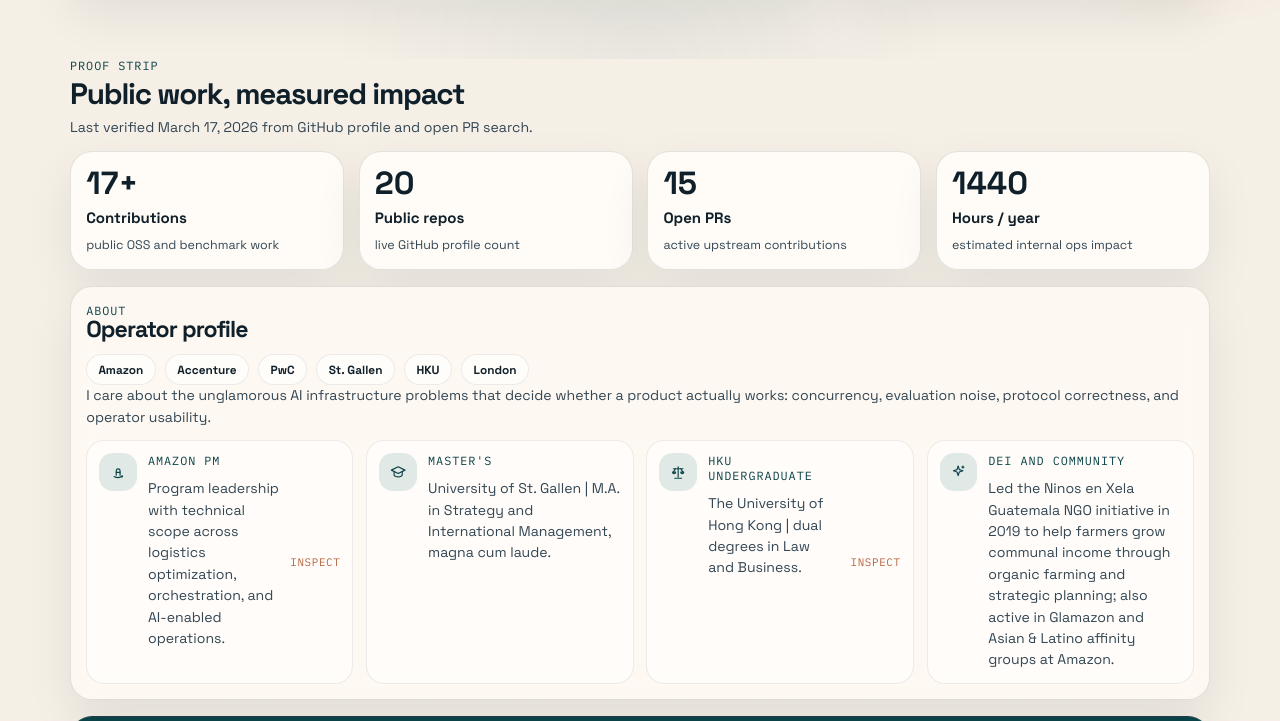
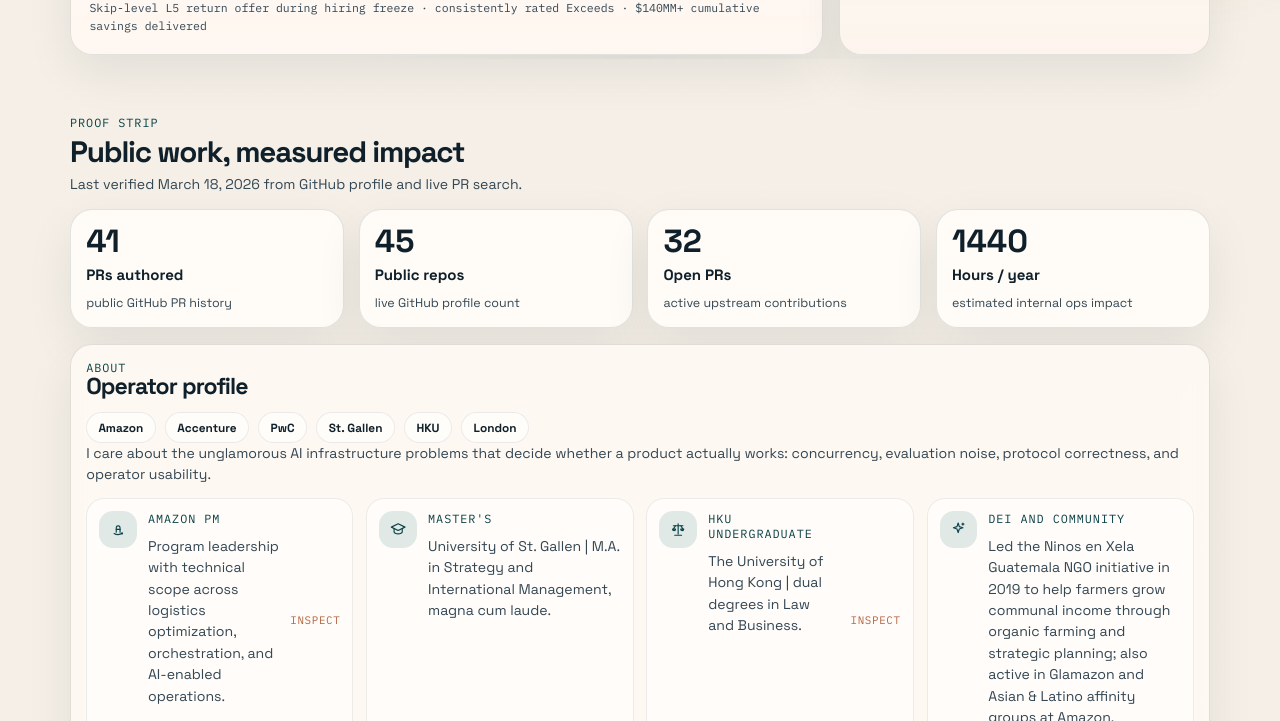
Before and after one commit to joaquinhuigomez/joaquinh-com, a website built with Vite: page index.html in a window 1280 px wide. Shown: the part 741-1462 px from the top of the page. Built offline with nearby package versions, Linux system fonts and the light colour scheme.

Commit message:
Refresh OSS proof and footprint map

```diff
--- a/src/content.js
+++ b/src/content.js
@@ -8,6 +8,7 @@ export const siteContent = {
   nav: [
     { label: "Profile", href: "#proof" },
     { label: "Projects", href: "#projects" },
+    { label: "Voice lab", href: "/labs/voice-workspace/" },
     { label: "Open source", href: "#open-source" },
     { label: "Amazon", href: "#case-study" },
     { label: "Contact", href: "#contact" }
@@ -70,7 +71,7 @@ export const siteContent = {
         summary:
           "Public work focused on the quality layer underneath AI products: serving, evaluation, and tool integration.",
         bullets: [
-          "Fixed TOCTOU rate-limiter race conditions in LiteLLM",
+          "Merged an MCP tool-response interoperability fix in Mastra",
           "Patched SSRF DNS-rebinding exposure in the Vercel AI SDK",
           "Improved MCP and agent-SDK protocol reliability"
         ],
@@ -120,6 +121,13 @@ export const siteContent = {
         external: false,
         style: "secondary",
         icon: "spark"
+      },
+      {
+        label: "Voice workspace",
+        href: "/labs/voice-workspace/",
+        external: false,
+        style: "secondary",
+        icon: "workflow"
       },
       {
         label: "Contact",
@@ -172,7 +180,7 @@ export const siteContent = {
             },
             {
               id: "latam",
-              label: "LatAm",
+              label: "Latin America",
               subtitle: "Chile and Colombia",
               items: ["Pontificia Universidad Catolica de Chile", "Universidad de los Andes, Colombia"]
             },
@@ -248,7 +256,7 @@ export const siteContent = {
           bullets: [
             "Built AWS-native orchestration for long-running business experiments and simulation workflows",
             "Shipped Python and TypeScript tools for rate limiting, judge calibration, and agent evaluation",
-            "Contributed reliability fixes across Vercel AI SDK, LiteLLM, MCP servers, CrewAI, and Anthropic's agent SDK"
+            "Contributed reliability fixes across Vercel AI SDK, Mastra, MCP servers, CrewAI, OpenAI Agents, and Anthropic's agent SDK"
           ],
           tags: ["AWS", "Serverless", "Python", "TypeScript", "LLM eval", "AI infra"]
         }
@@ -273,11 +281,11 @@ export const siteContent = {
     ]
   },
   stats: {
-    verifiedOn: "Last verified March 17, 2026 from GitHub profile and open PR search.",
+    verifiedOn: "Last verified March 18, 2026 from GitHub profile and live PR search.",
     items: [
-      { value: "17+", label: "Contributions", detail: "public OSS and benchmark work" },
-      { value: "20", label: "Public repos", detail: "live GitHub profile count" },
-      { value: "15", label: "Open PRs", detail: "active upstream contributions" },
+      { value: "41", label: "PRs authored", detail: "public GitHub PR history" },
+      { value: "45", label: "Public repos", detail: "live GitHub profile count" },
+      { value: "32", label: "Open PRs", detail: "active upstream contributions" },
       { value: "1440", label: "Hours / year", detail: "estimated internal ops impact" }
     ]
   },
@@ -343,6 +351,20 @@ export const siteContent = {
   },
   projects: [
     {
+      icon: "workflow",
+      title: "Multilingual Voice Workspace",
+      href: "/labs/voice-workspace/",
+      external: false,
+      ctaLabel: "Open lab",
+      description:
+        "A premium multilingual speech-to-draft workspace with raw transcript preservation, uncertainty surfacing, and controlled rewrite, translation, and prompt-generation modes.",
+      highlights: [
+        "raw vs processed separation",
+        "uncertainty flags",
+        "correction logging"
+      ]
+    },
+    {
       icon: "rate",
       title: "Token-Aware Rate Limiter",
       href: "https://github.com/joaquinhuigomez/token-aware-rate-limiter",
@@ -383,7 +405,7 @@ export const siteContent = {
     intro:
       "Open-source work focused on the AI infrastructure quality layer: serving, evaluation, and integration reliability.",
     statusNote:
-      "Status checked March 17, 2026. Public tools and benchmark artifacts are shipped; upstream PRs below are submitted and pending maintainer review.",
+      "Status checked March 18, 2026. Merged upstream work, public tools, and still-open PRs are separated intentionally.",
     narrative: {
       title: "Why this work matters",
       body:
@@ -413,9 +435,9 @@ export const siteContent = {
       body:
         "The fastest way to inspect current work is GitHub: public repos, upstream PRs, benchmark artifacts, and protocol-level fixes that show how I think about reliability.",
       metrics: [
-        { value: "20", label: "Public repos" },
-        { value: "15", label: "Open PRs" },
-        { value: "17+", label: "Contributions" }
+        { value: "45", label: "Public repos" },
+        { value: "32", label: "Open PRs" },
+        { value: "41", label: "PRs authored" }
       ],
       links: [
         {
@@ -431,9 +453,19 @@ export const siteContent = {
       ]
     },
     shipped: {
-      title: "Published and shipped",
-      note: "Live today in public repos or benchmark artifacts.",
+      title: "Merged and shipped",
+      note: "Live today in public repos, benchmark artifacts, or merged upstream contributions.",
       items: [
+        {
+          target: "Mastra",
+          title: "Merged MCP tool-response interoperability fix",
+          status: "Merged Mar 18",
+          href: "https://github.com/mastra-ai/mastra/pull/14372",
+          summary:
+            "Extracts content from MCP tool responses without outputSchema so tool outputs do not disappear in agent flows.",
+          stars: "22.1k",
+          tags: ["Merged PR", "MCP", "Interoperability", "TypeScript"]
+        },
         {
           target: "Published benchmark",
           title: "6-model judge reliability benchmark with Cohen's kappa",
@@ -455,8 +487,8 @@ export const siteContent = {
       ]
     },
     pending: {
-      title: "Submitted upstream PRs",
-      note: "Open upstream on March 17, 2026 and separated from shipped work intentionally.",
+      title: "Selected live upstream PRs",
+      note: "Open upstream on March 18, 2026 after removing closed unsuccessful PRs from the page.",
       items: [
         {
           target: "Vercel AI SDK",
@@ -469,33 +501,14 @@ export const siteContent = {
           tags: ["Security", "SSRF", "DNS rebinding", "TypeScript"]
         },
         {
-          target: "LiteLLM",
-          title: "Fix TOCTOU race in LiteLLM's token-per-minute limiter",
-          status: "Open PR",
-          href: "https://github.com/BerriAI/litellm/pull/23775",
-          summary:
-            "Reserves estimated tokens pre-call so concurrent requests cannot bypass the configured token ceiling under load.",
-          stars: "39.4k",
-          tags: ["Concurrency", "Rate limiting", "TOCTOU", "Python"]
-        },
-        {
           target: "MCP servers",
           title: "Guard GitLab enterprise repository search against crashes",
           status: "Open PR",
           href: "https://github.com/modelcontextprotocol/servers/pull/3611",
           summary:
             "Fixes an edge-case server response that can crash repository search on enterprise setups.",
-          stars: "81.3k",
+          stars: "81.4k",
           tags: ["MCP", "GitLab", "Protocol reliability", "TypeScript"]
-        },
-        {
-          target: "Anthropic Claude Agent SDK",
-          title: "Route debug output away from the JSON protocol stream",
-          status: "Open PR",
-          href: "https://github.com/anthropics/claude-agent-sdk-typescript/pull/235",
-          summary:
-            "Moves debug output to stderr so stdout remains valid JSON during debugging.",
-          tags: ["Agent SDK", "JSON protocol", "Debugging", "TypeScript"]
         },
         {
           target: "CrewAI",
@@ -504,8 +517,28 @@ export const siteContent = {
           href: "https://github.com/crewAIInc/crewAI/pull/4912",
           summary:
             "Improves provider portability for Bedrock and Gemini MCP tools.",
-          stars: "46.3k",
+          stars: "46.5k",
           tags: ["Bedrock", "Gemini", "MCP", "Schema design"]
+        },
+        {
+          target: "OpenAI Agents Python",
+          title: "Preserve MCP and reasoning item types in remove_all_tools",
+          status: "Open PR",
+          href: "https://github.com/openai/openai-agents-python/pull/2700",
+          summary:
+            "Fixes missing MCP and reasoning item types so tool-removal flows do not silently lose information.",
+          stars: "20.1k",
+          tags: ["OpenAI Agents", "MCP", "Reasoning items", "Python"]
+        },
+        {
+          target: "LangChain.js",
+          title: "Route Anthropic content blocks through the standard formatter",
+          status: "Open PR",
+          href: "https://github.com/langchain-ai/langchainjs/pull/10435",
+          summary:
+            "Keeps Anthropic HumanMessage content blocks aligned with the framework's standard formatting path.",
+          stars: "17.3k",
+          tags: ["LangChain", "Anthropic", "Message formatting", "TypeScript"]
         }
       ]
     },
@@ -518,18 +551,11 @@ export const siteContent = {
         summary: "Avoids client-side validation failures when tools correctly return error payloads."
       },
       {
-        target: "FastChat",
-        title: "Add judge consistency and position-bias metrics",
+        target: "Anthropic Claude Agent SDK",
+        title: "Route debug output away from the JSON protocol stream",
         status: "Open PR",
-        href: "https://github.com/lm-sys/FastChat/pull/3810",
-        summary: "Adds position-bias reporting and Cohen's kappa so llm_judge outputs are easier to trust."
-      },
-      {
-        target: "Mastra",
-        title: "Extract content from MCP tool responses without outputSchema",
-        status: "Open PR",
-        href: "https://github.com/mastra-ai/mastra/pull/14372",
-        summary: "Improves interoperability for MCP tools that omit explicit output schema definitions."
+        href: "https://github.com/anthropics/claude-agent-sdk-typescript/pull/235",
+        summary: "Moves debug output to stderr so stdout remains valid JSON during debugging."
       },
       {
         target: "Vercel AI SDK",
@@ -539,95 +565,74 @@ export const siteContent = {
         summary: "Improves observability when providers return structured error details in streaming responses."
       },
       {
-        target: "LangChain.js",
-        title: "Route Anthropic HumanMessage contentBlocks through the standard formatter",
+        target: "FastChat",
+        title: "Add judge consistency and position-bias metrics",
         status: "Open PR",
-        href: "https://github.com/langchain-ai/langchainjs/pull/10435",
-        summary: "Keeps Anthropic content blocks aligned with the framework's standard message formatting path."
+        href: "https://github.com/lm-sys/FastChat/pull/3810",
+        summary: "Adds position-bias reporting and Cohen's kappa so llm_judge outputs are easier to trust."
       },
       {
-        target: "token-aware-rate-limiter",
-        title: "Public reference implementation",
-        status: "Public repo",
-        href: "https://github.com/joaquinhuigomez/token-aware-rate-limiter",
-        summary: "Standalone LLM rate limiting system with fairness metrics and live observability."
+        target: "Continue",
+        title: "Fix Ollama MCP tool calling for Mistral and Gemma3 models",
+        status: "Open PR",
+        href: "https://github.com/continuedev/continue/pull/11523",
+        summary: "Improves tool-calling compatibility for newer Ollama-served models."
       },
       {
-        target: "llm-judge-calibrator",
-        title: "Public judge calibration framework",
-        status: "Public repo",
-        href: "https://github.com/joaquinhuigomez/llm-judge-calibrator",
-        summary: "Bias detection and judge-reliability reporting packaged as a lightweight tool."
+        target: "Docling",
+        title: "Handle external image references in DOCX files",
+        status: "Open PR",
+        href: "https://github.com/docling-project/docling/pull/3148",
+        summary: "Fixes external image-reference handling in DOCX parsing flows."
       },
       {
-        target: "agent-eval",
-        title: "Public coding-agent comparison harness",
-        status: "Public repo",
-        href: "https://github.com/joaquinhuigomez/agent-eval",
-        summary: "Compares coding agents on custom tasks with pass rate, cost, time, and consistency."
+        target: "Docling",
+        title: "Handle PermissionError for directory input on Windows CLI",
+        status: "Open PR",
+        href: "https://github.com/docling-project/docling/pull/3149",
+        summary: "Improves CLI robustness when directory inputs hit Windows permission edges."
       },
       {
-        target: "LiteLLM",
-        title: "Propose Jain's fairness index for team-level rate limiting",
-        status: "Proposal",
-        href: "https://github.com/BerriAI/litellm/issues/20996#issuecomment-4070259346",
-        summary: "Suggested a fairness metric grounded in the token-aware rate-limiting work."
-      },
-      {
-        target: "Awesome-LLMOps",
-        title: "Add token-aware-rate-limiter to curated list",
+        target: "DeepEval",
+        title: "Fix NoneType crash in trimAndLoadJson",
         status: "Open PR",
-        href: "https://github.com/tensorchord/Awesome-LLMOps/pull/299",
-        summary: "Placed the project in a larger LLMOps discovery ecosystem."
-      },
-      {
-        target: "everything-claude-code",
-        title: "Add agent-eval skill",
-        status: "Open PR",
-        href: "https://github.com/affaan-m/everything-claude-code/pull/540",
-        summary: "Brought the evaluation harness into the Claude Code skills ecosystem."
-      },
-      {
-        target: "crewAI",
-        title: "Provider-agnostic schema for Bedrock and Gemini MCP tools",
-        status: "Open PR",
-        href: "https://github.com/crewAIInc/crewAI/pull/4912",
-        summary: "Improves cross-provider tool compatibility in agent workflows."
-      },
-      {
-        target: "Hive",
-        title: "Execution-time evaluation hook for agent nodes",
-        status: "Open PR",
-        href: "https://github.com/aden-hive/hive/pull/6543",
-        summary: "Adds multidimensional evaluation at node-execution time for agent systems."
-      },
-      {
-        target: "Mastra",
-        title: "Extract content from MCP tool responses without outputSchema",
-        status: "Open PR",
-        href: "https://github.com/mastra-ai/mastra/pull/14372",
-        summary: "Improves interoperability for MCP tools that omit explicit output schema definitions."
+        href: "https://github.com/confident-ai/deepeval/pull/2558",
+        summary: "Prevents a NoneType crash path when the model returns None."
       },
       {
         target: "Chroma",
         title: "Use idiomatic Jest assertions in JS client tests",
         status: "Open PR",
         href: "https://github.com/chroma-core/chroma/pull/6673",
-        summary: "A smaller TypeScript contribution to improve test clarity and maintainability."
+        summary: "A smaller TypeScript fix that improves test clarity and maintainability."
       },
       {
-        target: "6-Judge Benchmark",
-        title: "Publish cross-vendor judge calibration results",
-        status: "Published benchmark",
-        href: "https://github.com/joaquinhuigomez/llm-judge-calibrator/blob/master/benchmark/RESULTS.md",
-        summary: "Published comparative calibration results across major model providers."
+        target: "OpenAI tiktoken",
+        title: "Add PyInstaller hooks for tiktoken",
+        status: "Open PR",
+        href: "https://github.com/openai/tiktoken/pull/509",
+        summary: "Improves packaging support for applications that bundle tiktoken."
       },
       {
-        target: "awesome-ai-agents",
-        title: "Submit agent-eval to curated ecosystem list",
-        status: "Submitted",
-        href: "https://github.com/e2b-dev/awesome-ai-agents",
-        summary: "Extended the project's distribution into the agent tooling discovery ecosystem."
+        target: "Microsoft AutoGen",
+        title: "Fix extra_body silently dropped during load_component",
+        status: "Open PR",
+        href: "https://github.com/microsoft/autogen/pull/7421",
+        summary: "Preserves extra_body so component loading does not silently drop provider options."
+      },
+      {
+        target: "Ollama",
+        title: "Fix streaming timeout during tool-call composition",
+        status: "Open PR",
+        href: "https://github.com/ollama/ollama/pull/14932",
+        summary: "Addresses a timeout edge case during streaming tool-call composition."
+      },
+      {
+        target: "Langfuse",
+        title: "Add input_text and output_text pricing for Gemini models",
+        status: "Open PR",
+        href: "https://github.com/langfuse/langfuse/pull/12647",
+        summary: "Improves pricing-model accuracy for Gemini usage accounting."
       }
     ]
   },
--- a/src/main.js
+++ b/src/main.js
@@ -372,8 +372,12 @@ const renderProject = (project) => `
     </div>
     <div class="card-heading-row">
       <h3>${project.title}</h3>
-      <a class="inline-link" href="${project.href}" target="_blank" rel="noreferrer">
-        View repo
+      <a
+        class="inline-link"
+        href="${project.href}"
+        ${project.external === false ? "" : 'target="_blank" rel="noreferrer"'}
+      >
+        ${project.ctaLabel || "View repo"}
       </a>
     </div>
     <p class="card-description">${project.description}</p>
@@ -555,46 +559,46 @@ const renderFootprintMap = () => `
       <path
         class="map-region"
         data-region="latam"
-        d="M60 56c15 0 30 4 37 13 7 10 9 22 7 31-2 10-10 19-15 29-5 11-4 26-13 39-7 10-18 16-25 13-8-4-11-19-8-32 4-17 4-28-3-40-5-8-13-16-12-26 2-15 14-27 32-27Z"
+        d="M64 36 80 39 90 46 98 50 104 57 102 64 107 70 101 77 92 80 86 89 86 100 92 109 88 121 81 134 73 145 69 158 62 168 56 166 55 153 52 141 46 130 45 118 49 104 56 92 62 82 69 73 74 63 68 52 58 49 54 42Z"
       />
       <path
         class="map-region"
         data-region="europe"
-        d="M172 54c10-8 28-10 42-7 12 2 23 9 26 18 3 8-4 15-13 18-10 3-14 8-20 13-7 6-16 9-24 7-9-2-17-9-19-18-2-10 1-22 8-31Z"
+        d="M157 61 166 55 177 52 184 46 194 45 202 49 210 46 217 50 221 56 229 59 231 66 224 70 216 69 213 75 206 77 203 84 198 88 193 83 187 82 183 87 187 96 182 100 177 92 171 88 164 88 158 83 154 76 149 71 151 65Z"
       />
       <path
         class="map-region"
         data-region="asia"
-        d="M223 43c18-8 44-9 66-3 15 4 31 14 36 28 5 14-5 27-21 31-14 4-26 1-37 3-10 2-17 10-28 11-15 1-30-5-38-17-8-11-9-27-1-39 5-6 12-11 23-14Z"
+        d="M216 41 231 37 246 38 258 42 272 41 286 46 300 49 313 55 325 64 332 72 330 80 320 84 309 84 301 88 295 96 285 100 276 101 270 109 261 112 253 104 249 95 242 90 233 89 225 94 216 95 210 89 209 80 201 76 200 67 206 58 212 50Z"
       />
 
-      <path class="map-route" d="M98 118C126 98 152 85 180 79" />
-      <path class="map-route" d="M188 78C214 67 236 65 256 69" />
-      <path class="map-route" d="M180 83C164 90 145 99 126 111" />
+      <path class="map-route" d="M76 138C108 109 146 84 188 66" />
+      <path class="map-route" d="M194 69C222 60 248 61 277 73" />
+      <path class="map-route" d="M178 82C154 95 126 104 91 116" />
 
       <g class="map-marker" data-region="latam" style="--delay: 0s">
-        <circle class="marker-pulse" cx="92" cy="110" r="11" />
-        <circle class="marker-dot" cx="92" cy="110" r="4" />
+        <circle class="marker-pulse" cx="86" cy="75" r="11" />
+        <circle class="marker-dot" cx="86" cy="75" r="4" />
       </g>
       <g class="map-marker" data-region="latam" style="--delay: 0.45s">
-        <circle class="marker-pulse" cx="111" cy="89" r="10" />
-        <circle class="marker-dot" cx="111" cy="89" r="4" />
+        <circle class="marker-pulse" cx="76" cy="139" r="10" />
+        <circle class="marker-dot" cx="76" cy="139" r="4" />
       </g>
       <g class="map-marker" data-region="europe" style="--delay: 0.2s">
-        <circle class="marker-pulse" cx="184" cy="79" r="10" />
-        <circle class="marker-dot" cx="184" cy="79" r="4" />
+        <circle class="marker-pulse" cx="188" cy="63" r="10" />
+        <circle class="marker-dot" cx="188" cy="63" r="4" />
       </g>
       <g class="map-marker" data-region="europe" style="--delay: 0.65s">
-        <circle class="marker-pulse" cx="199" cy="71" r="10" />
-        <circle class="marker-dot" cx="199" cy="71" r="4" />
+        <circle class="marker-pulse" cx="201" cy="78" r="10" />
+        <circle class="marker-dot" cx="201" cy="78" r="4" />
       </g>
       <g class="map-marker" data-region="asia" style="--delay: 0.35s">
         <circle class="marker-pulse" cx="269" cy="72" r="11" />
         <circle class="marker-dot" cx="269" cy="72" r="4" />
       </g>
       <g class="map-marker" data-region="asia" style="--delay: 0.75s">
-        <circle class="marker-pulse" cx="285" cy="84" r="10" />
-        <circle class="marker-dot" cx="285" cy="84" r="4" />
+        <circle class="marker-pulse" cx="292" cy="91" r="10" />
+        <circle class="marker-dot" cx="292" cy="91" r="4" />
       </g>
     </svg>
   </div>
--- a/src/styles.css
+++ b/src/styles.css
@@ -1400,6 +1400,7 @@ a {
   fill: rgba(16, 32, 42, 0.12);
   stroke: rgba(16, 32, 42, 0.14);
   stroke-width: 1.2;
+  stroke-linejoin: round;
   transition: fill 180ms ease, stroke 180ms ease, opacity 180ms ease;
 }
 
```
